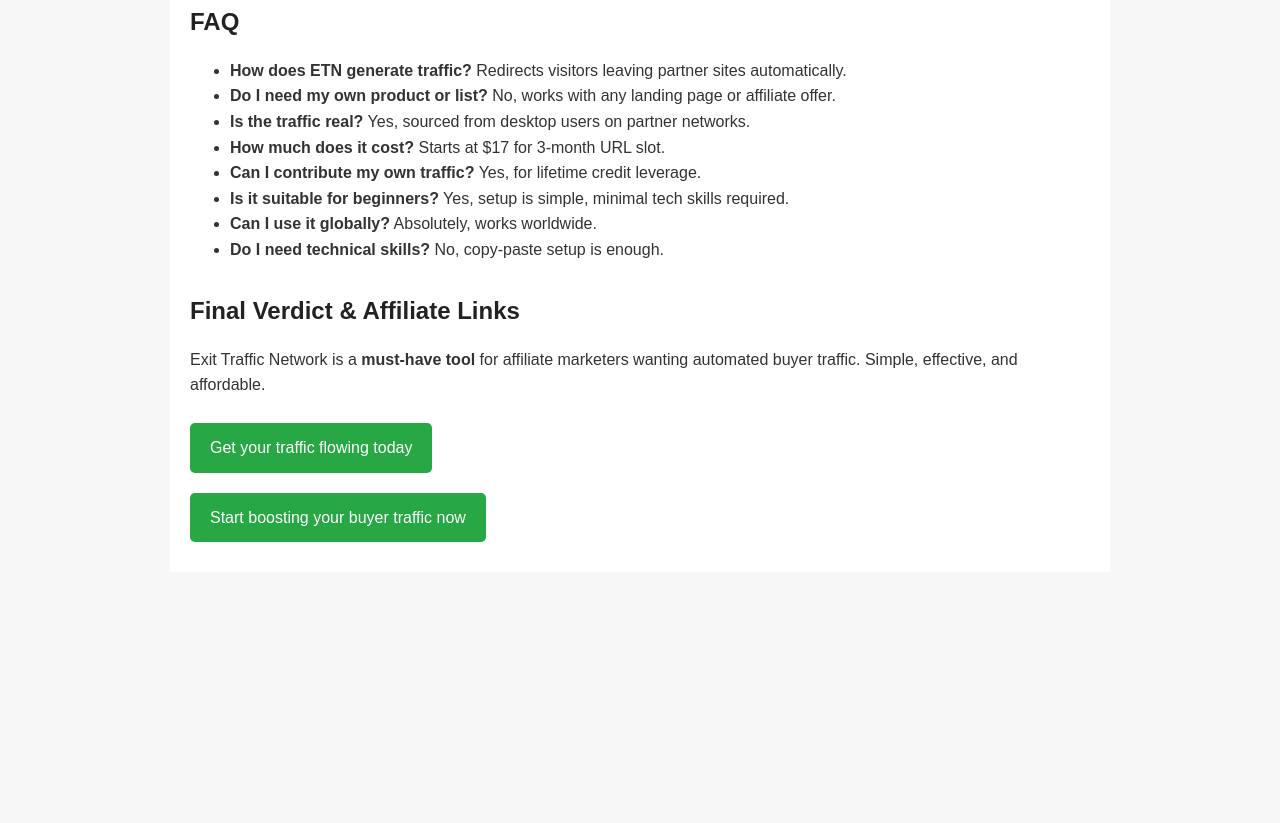
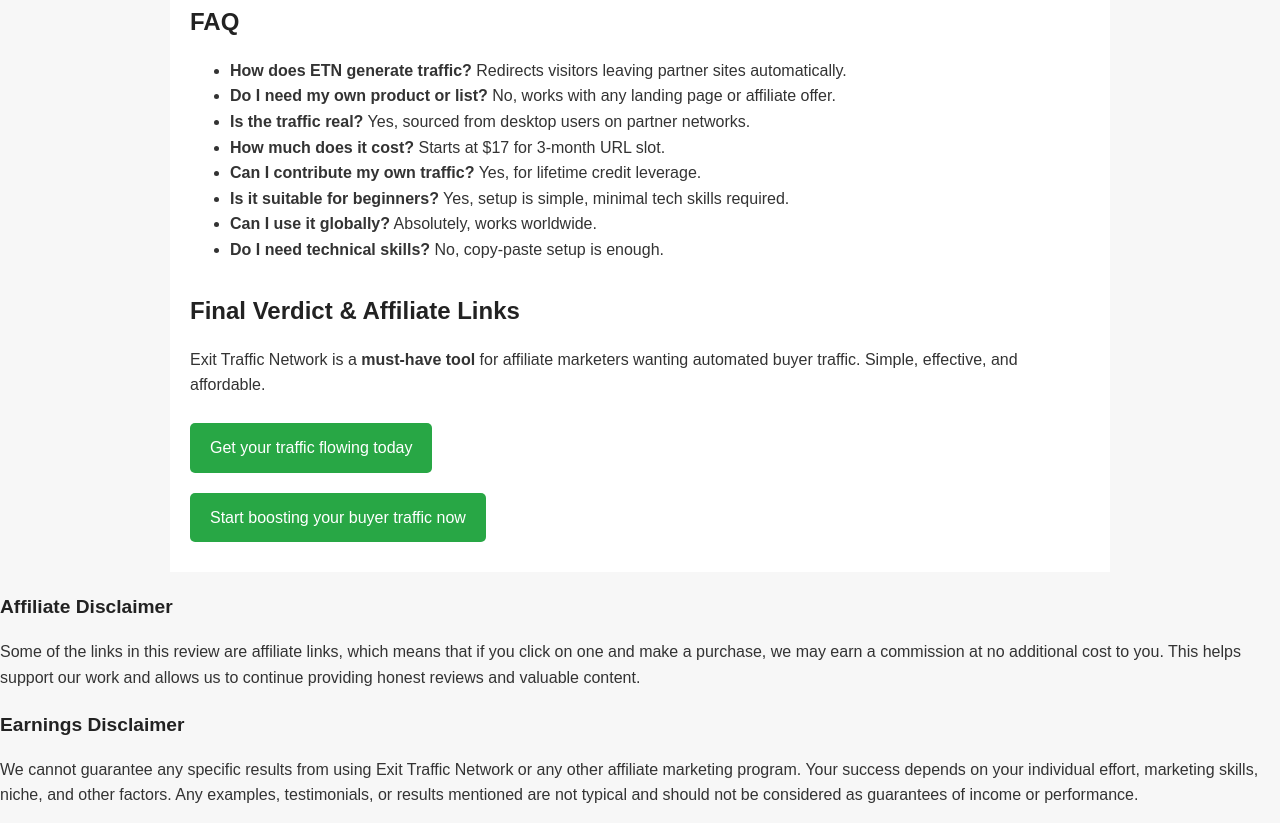
Before and after one commit to DailyProductReview/-Exit-Traffic-Network-review-, a plain HTML site: page index.html in a window 1280 px wide. Shown: the part 1781-2604 px from the top of the page. Before the commit the page ends 2353 px from the top, so only its background shows below. Drawn offline with Linux system fonts and the light colour scheme.

Commit message:
Update index.html

```diff
--- a/index.html
+++ b/index.html
@@ -149,4 +149,6 @@
 
 </div>
 </body>
-</html>
+</html><h3>Affiliate Disclaimer</h3>
+<p>Some of the links in this review are affiliate links, which means that if you click on one and make a purchase, we may earn a commission at no additional cost to you. This helps support our work and allows us to continue providing honest reviews and valuable content.</p><h3>Earnings Disclaimer</h3>
+<p>We cannot guarantee any specific results from using Exit Traffic Network or any other affiliate marketing program. Your success depends on your individual effort, marketing skills, niche, and other factors. Any examples, testimonials, or results mentioned are not typical and should not be considered as guarantees of income or performance.</p>
```
